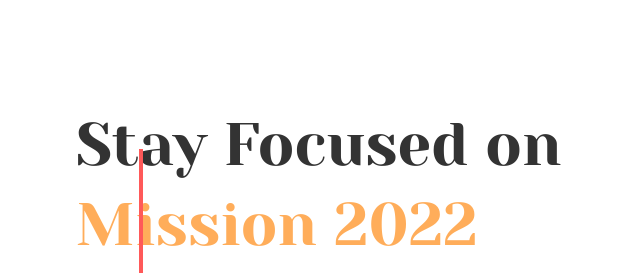
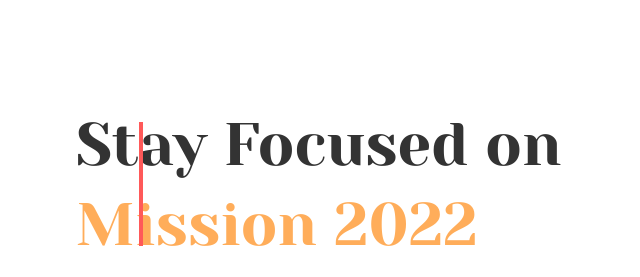
Before and after one commit to asadjulhas/mission-2022, a plain HTML site: page index.html in a window 1280 px wide. Shown: the top 277 px of the page, 0-640 px from the left. Drawn offline with Linux system fonts and the light colour scheme.

Commit message:
fix border issue

```diff
--- a/css/style.css
+++ b/css/style.css
@@ -32,7 +32,7 @@ img {
 	height: 124px;
 	left: 139px;
 	position: absolute;
-	top: 149px;
+	top: 122px;
 	width: 4px;
 }
 .header_left h1 span {
```
Also changed, not shown: index.html (+6 -10 lines).
